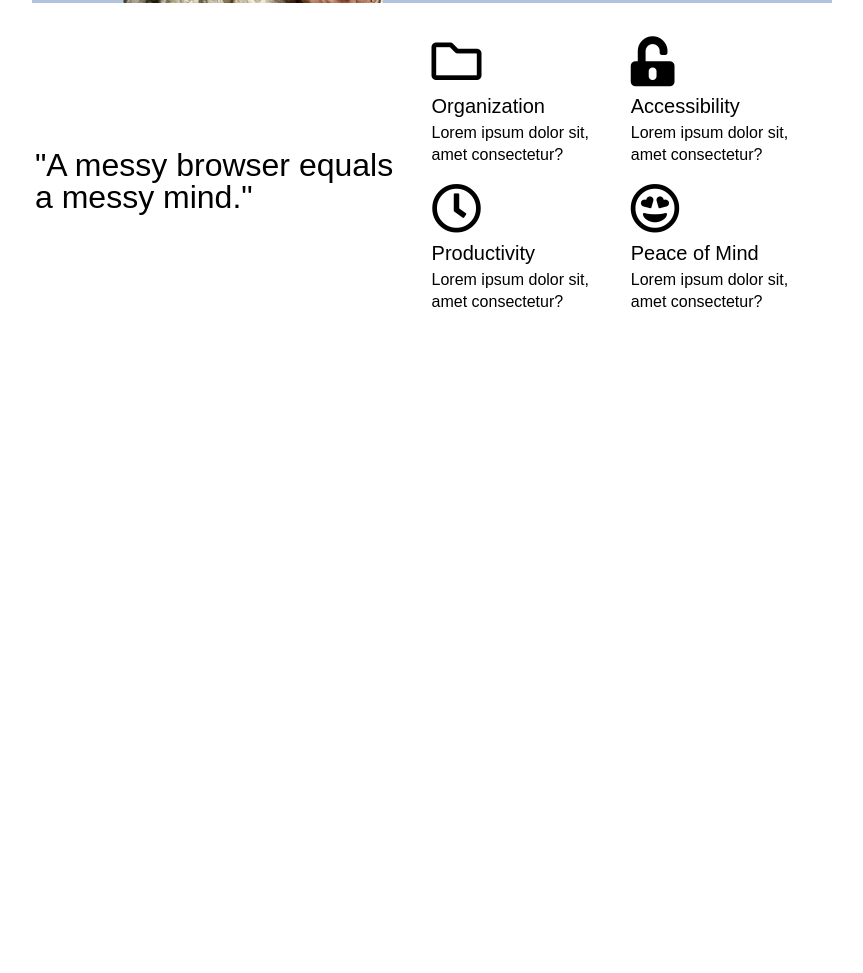
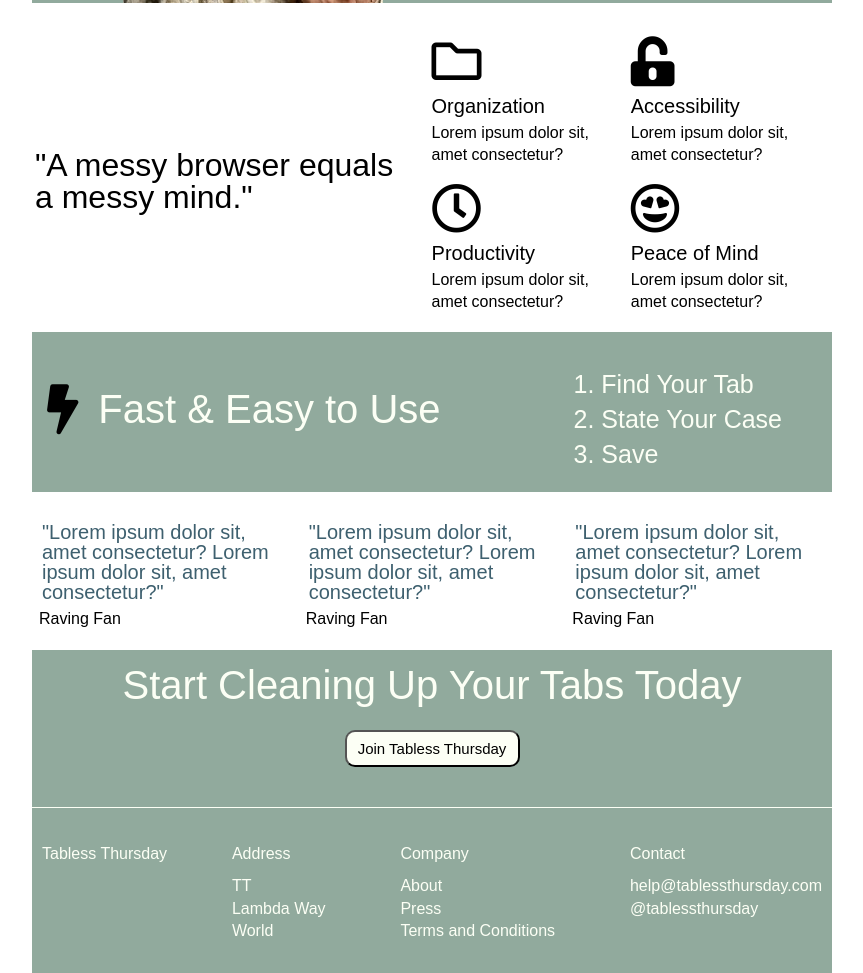
Before and after one commit to tabless-thursday/Tabless-Thursday-Rory, a plain HTML site: page Tabless-Thursday/index.html in a window 1280 px wide. Shown: the part 839-1812 px from the top of the page, without its empty margins (208-1071 px from the left). Before the commit the page ends 1171 px from the top, so only its background shows below. Drawn offline with nearby package versions, Linux system fonts and the light colour scheme.

Commit message:
Add files via upload

```diff
--- a/Tabless-Thursday/index.html
+++ b/Tabless-Thursday/index.html
@@ -5,6 +5,7 @@
     <title>Tabless Thursday</title>
 
     <link rel="stylesheet" href="https://use.fontawesome.com/releases/v5.7.1/css/all.css" integrity="sha384-fnmOCqbTlWIlj8LyTjo7mOUStjsKC4pOpQbqyi7RrhN7udi9RwhKkMHpvLbHG9Sr" crossorigin="anonymous">
+    <link href="https://fonts.googleapis.com/css?family=Bitter|Rubik" rel="stylesheet">
     <link rel='stylesheet' href='css/index.css'/>
   </head>
 
@@ -14,10 +15,10 @@
       <!-- <h1> Tabless Thursday</h1> -->
       <img src="assets/TABLESS THURSDAY HEADER.png" alt="Tabless Thursday">
       <nav class = "navigation">
-            <a href="#">WHY</a>
-            <a href="#">HOW</a>
-            <a href="#">TESTIMONIALS</a>
-            <a href="#">SIGN UP</a>
+            <a href="#why-overview">WHY</a>
+            <a href="#how-overview">HOW</a>
+            <a href="#test-overview">TESTIMONIALS</a>
+            <a href="#sign-up-cta">SIGN UP</a>
           </nav>
     </section>
 
@@ -33,7 +34,7 @@
             </div>
         </section>
 
-        <section class="why">
+        <section id="why-overview" class="why">
             <div class = "why-quote">
                 <h2>"A messy browser equals a messy mind."</h2>
             </div>
@@ -65,34 +66,74 @@
             </div>
 
             </div>
-            </section class="how">
-                <div class="how-quote">
-                    <p> </p>
+            </section>
 
+            <section id="how-overview" class="how">
+                <div class= "how-fast">
+                    <i class="fas fa-bolt fa-5x"></i>
+                    <h4>Fast & Easy to Use</h4>
                 </div>
 
-            <section>
-
+                <div class="how-list">
+                    <p>1. Find Your Tab</p>
+                    <p>2. State Your Case</p>
+                    <p>3. Save</p>
+                </div>
 
             </section>
 
 
+
+            <section id="test-overview" class="testimonial">
+                <div class="testimonial-quote">
+                    <h4>"Lorem ipsum dolor sit, amet consectetur? Lorem ipsum dolor sit, amet consectetur?" </h4>
+                    <p>Raving Fan</p>
+                </div>
+                <div class="testimonial-quote">
+                    <h4>"Lorem ipsum dolor sit, amet consectetur? Lorem ipsum dolor sit, amet consectetur?" </h4>
+                    <p>Raving Fan</p>
+                </div>
+                <div class="testimonial-quote">
+                    <h4>"Lorem ipsum dolor sit, amet consectetur? Lorem ipsum dolor sit, amet consectetur?"</h4>
+                    <p>Raving Fan</p>
+                </div>
+            </section>
+
+            <section id="sign-up-cta" class="cta-bottom">
+                <h4>Start Cleaning Up Your Tabs Today</h4>
+                <button>Join Tabless Thursday</button>
+            </section>
+
+    <footer>
+        <div class="footer-logo">
+            <p>Tabless Thursday</p>
+        </div>
+
+        <div class="footer-contact">
+            <p>Address</p><br>
+            <p>TT</p>
+            <p>Lambda Way</p>
+            <p>World</p>
+        </div>
+
+        <div class="footer-contact">
+                <p>Company</p><br>
+                <p>About</p>
+                <p>Press</p>
+                <p>Terms and Conditions</p>
             </div>
 
-        </section>
+        <div class="footer-contact">
+                <p>Contact</p><br>
+                <p>help@tablessthursday.com</p>
+                <p>@tablessthursday</p>
+            </div>
+
+    </footer>
 
 
+      </div>  <!-- End of Container -->
 
-
-
-
-
-
-
-
-
-
-      </div>
 
   </body>
 </html>
--- a/Tabless-Thursday/less/global.less
+++ b/Tabless-Thursday/less/global.less
@@ -34,5 +34,5 @@
     max-width: 800px;
     width: 100%;
     margin: 0 auto;
-    background-color: lightsteelblue;
+    background-color: #91AA9D;
   }
--- a/Tabless-Thursday/less/main.less
+++ b/Tabless-Thursday/less/main.less
@@ -13,14 +13,24 @@
         margin-right: 1px;
 
         h1 {
-            font-size: 20px;
+            font-size: 40px;
+            font-family: Bitter;
+            line-height: 1.5;
             padding-bottom: 15px;
+            color:  #FCFFF5;
 
         }
 
+        p {
+            font-family: Rubik;
+            font-size: 20px;
+            padding-bottom: 5px;
+        }
+
+
         button {
             margin-top: 15px;
-            background: lightcyan;
+            background: #FCFFF5;
             width: 150px;
             border-radius: 10px;
             font-size: 15px;
@@ -66,11 +76,114 @@
 
             }
 
+    }
 
+}
+
+.how {
+    display: flex;
+    flex-direction: row;
+    justify-content: space-between;
+    align-items: center;
+    padding-top: 15px;
+    padding-bottom: 20px;
+
+    .how-fast {
+        display: flex;
+        flex-direction: row;
+        align-items: center;
+        justify-content: space-between;
+
+        i {
+            padding-left: 15px;
+            padding-right: 20px;
+        }
+
+        h4 {
+            font-size: 4rem;
+            color: #FCFFF5;
+        }
+    }
+
+    .how-list {
+        flex-direction: column;
+        padding-right: 15px;
+        padding-top: 20px;
+        color: #FCFFF5;
+
+            p {
+                font-size: 25px;
+                padding-right: 35px;
+            }
 
     }
 
+}
 
 
+.testimonial {
+    display: flex;
+    flex-direction: row;
+    justify-content: space-evenly;
+    background-color: white;
+    padding-top: 15px;
+    padding-bottom: 20px;
+
+        h4 {
+            font-size: 20px;
+            padding: 15px 10px 4px 10px;
+            color: #3E606F;
+        }
+
+        p {
+            padding-top: 2px;
+            padding-left: 7px;
+            padding-right: 5px;
+        }
 
 }
+
+.cta-bottom {
+    display: flex;
+    flex-direction: column;
+    align-items: center;
+    padding-top: 15px;
+    padding-bottom: 20px;
+
+        h4{
+            font-size: 4rem;
+            color: #FCFFF5;
+        }
+
+        button {
+            margin-top: 25px;
+            background: #FCFFF5;
+            width: 175px;
+            border-radius: 10px;
+            font-size: 15px;
+            padding: 8px;
+            margin-bottom: 20px;
+            cursor: pointer;
+        }
+}
+
+footer {
+    display: flex;
+    flex-direction: row;
+    justify-content: space-between;
+    padding-top: 25px;
+    padding-bottom: 20px;
+    border-top: 1px solid #FCFFF5;
+
+        .footer-logo{
+            padding-top: 10px;
+            padding-left: 10px;
+            color: #FCFFF5;
+        }
+
+        .footer-contact{
+            padding: 10px;
+            color: #FCFFF5;
+        }
+
+}
```
Also changed, not shown: Tabless-Thursday/css/index.css.
